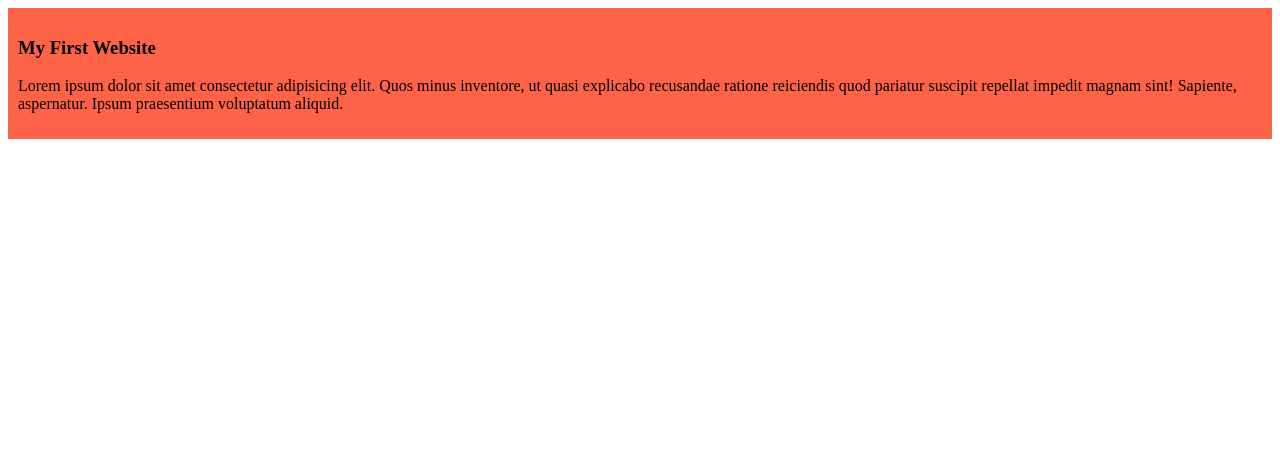
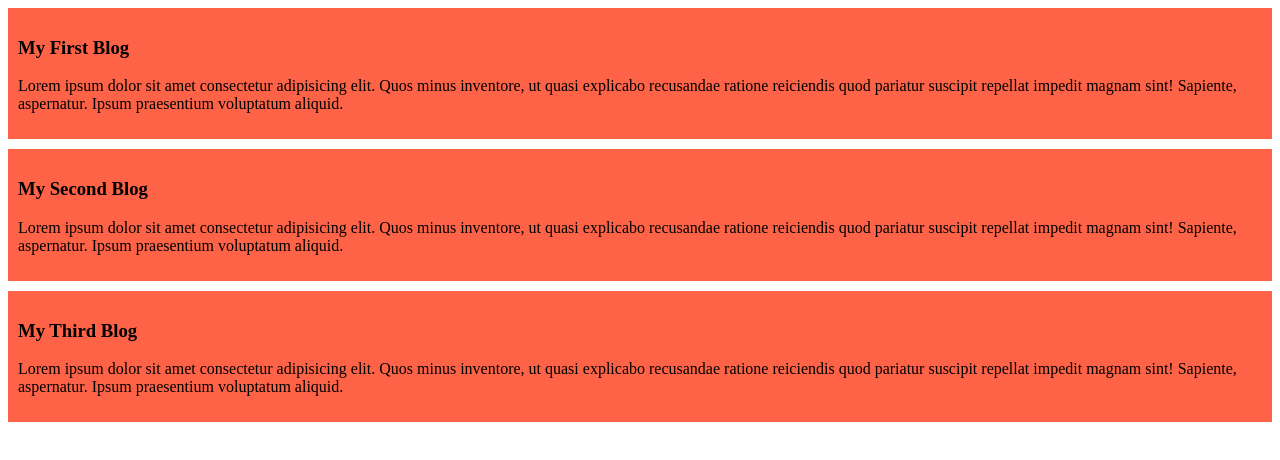
Before and after one commit to asifrahman2005/my-simple-website, a plain HTML site: page index.html in a window 1280 px wide. Drawn offline with Linux system fonts and the light colour scheme.

Commit message:
added the second and third blog

```diff
--- a/index.html
+++ b/index.html
@@ -8,7 +8,15 @@
 </head>
 <body>
     <div>
-        <h3>My First Website</h3>
+        <h3>My First Blog</h3>
+        <p>Lorem ipsum dolor sit amet consectetur adipisicing elit. Quos minus inventore, ut quasi explicabo recusandae ratione reiciendis quod pariatur suscipit repellat impedit magnam sint! Sapiente, aspernatur. Ipsum praesentium voluptatum aliquid.</p>
+    </div>
+    <div>
+        <h3>My Second Blog</h3>
+        <p>Lorem ipsum dolor sit amet consectetur adipisicing elit. Quos minus inventore, ut quasi explicabo recusandae ratione reiciendis quod pariatur suscipit repellat impedit magnam sint! Sapiente, aspernatur. Ipsum praesentium voluptatum aliquid.</p>
+    </div>
+    <div>
+        <h3>My Third Blog</h3>
         <p>Lorem ipsum dolor sit amet consectetur adipisicing elit. Quos minus inventore, ut quasi explicabo recusandae ratione reiciendis quod pariatur suscipit repellat impedit magnam sint! Sapiente, aspernatur. Ipsum praesentium voluptatum aliquid.</p>
     </div>
 </body>
--- a/styles/blog.css
+++ b/styles/blog.css
@@ -1,4 +1,5 @@
 div{
     background-color: tomato;
     padding: 10px;
+    margin-bottom: 10px;
 }
```
